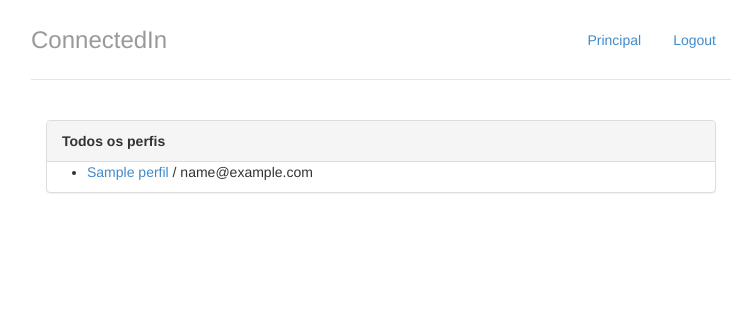
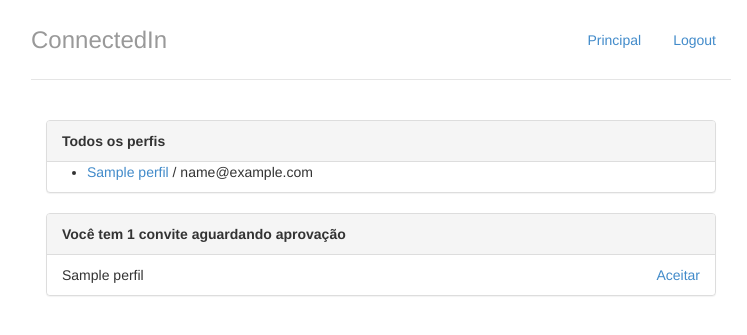
Before and after one commit to alvarocamillont/alura_django, a Django app: page / in a window 1280 px wide. Shown: the top 335 px of the page, without its empty margins (259-1006 px from the left). Run offline with Django 3.2, Linux system fonts and the light colour scheme; tables that the repository leaves empty hold one stand-in row (values such as "Sample post").

Commit message:
Implementando lista de convites

```diff
--- a/perfis/templates/perfis/index.html
+++ b/perfis/templates/perfis/index.html
@@ -18,5 +18,29 @@
         <p> Nenhum perfil encontrado </p>
         {% endif %}
     </div>
+
+    <div class="panel panel-default">
+        {% with total_de_convites=perfil_logado.convites_recebidos.count %}
+            {% if total_de_convites %}
+            <div class="panel-heading">
+                <strong>Você tem {{total_de_convites}}
+                    convite{{total_de_convites | pluralize }} aguardando aprovação </strong>
+            </div>
+            <ul class="list-group">
+                {% for convite in perfil_logado.convites_recebidos.all %}
+                    <li class="list-group-item">
+                        {{ convite.solicitante.nome}}
+                        <a href="#" class="pull-right">Aceitar</a>
+                    </li>
+                {% endfor %}
+            </ul>
+            {% else %}
+            <div class="panel-body">
+                <p>Nenhum convite recebido :( </p>
+            </div>
+            {% endif %}
+        {% endwith %}
+    </div>
+
 </div>
 {% endblock body %}
--- a/perfis/views.py
+++ b/perfis/views.py
@@ -6,14 +6,23 @@ from django.shortcuts import redirect
 # Create your views here.
 def index(request):
     """Pagina Inicial"""
-    return render(request, 'perfis\index.html', {'perfis': Perfil.objects.all()})
+    perfis = Perfil.objects.all()
+    perfil_logado = get_perfil_logado(request)
+    argumentos_view = {}
+    argumentos_view['perfis'] = perfis
+    argumentos_view['perfil_logado'] = perfil_logado
+    return render(request, 'perfis\index.html', argumentos_view)
 
 
 def exibir(request, perfil_id):
     """View da pagina de Perfil"""
+    perfil = Perfil.objects.get(id=perfil_id)
+    perfil_logado = get_perfil_logado(request)
+    argumentos_view = {}
+    argumentos_view['perfil'] = perfil
+    argumentos_view['perfil_logado'] = perfil_logado
 
-    perfil = Perfil.objects.get(id=perfil_id)
-    return render(request, 'perfis\perfil.html', {"perfil": perfil})
+    return render(request, 'perfis\perfil.html', argumentos_view)
 
 
 def convidar(request, perfil_id):
```
